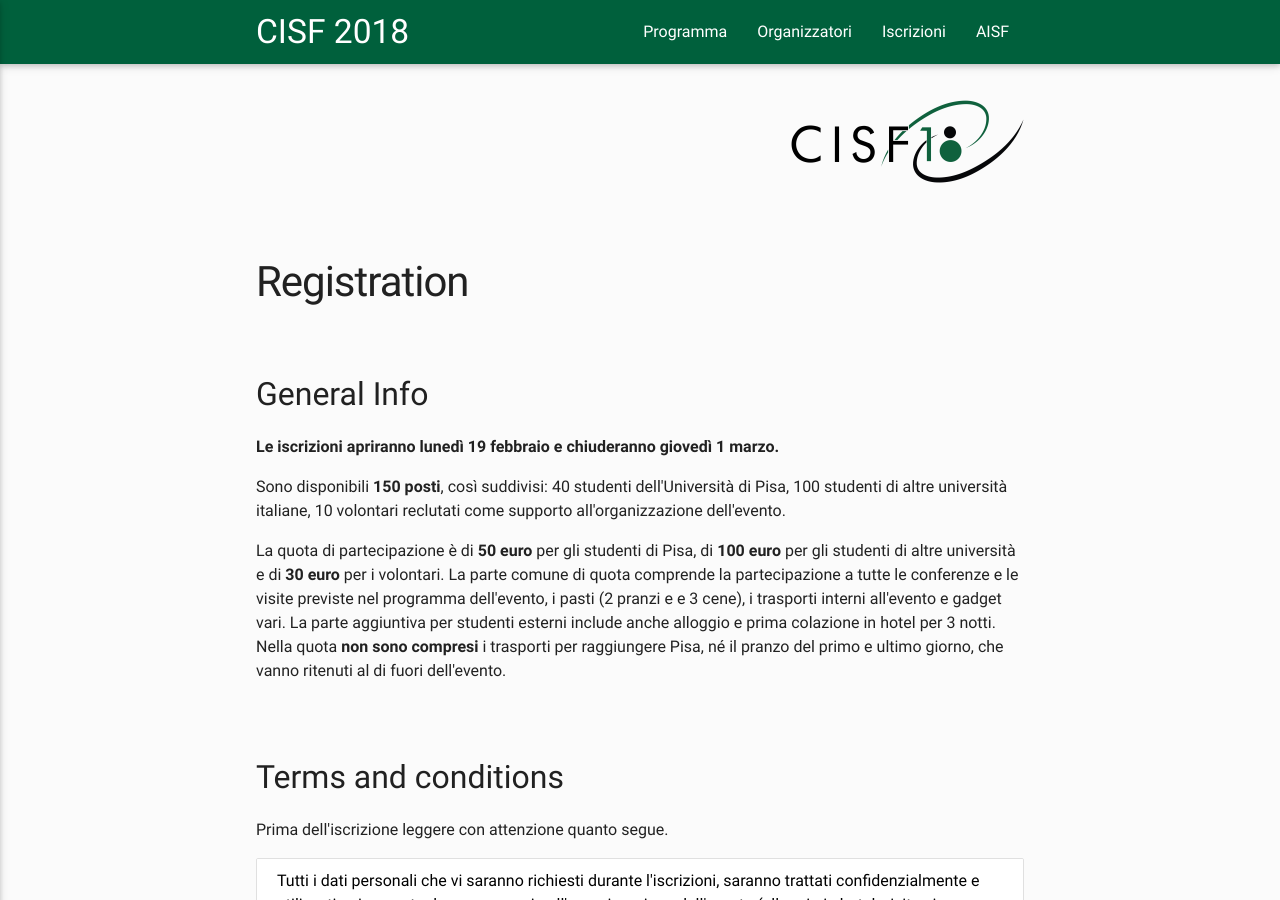
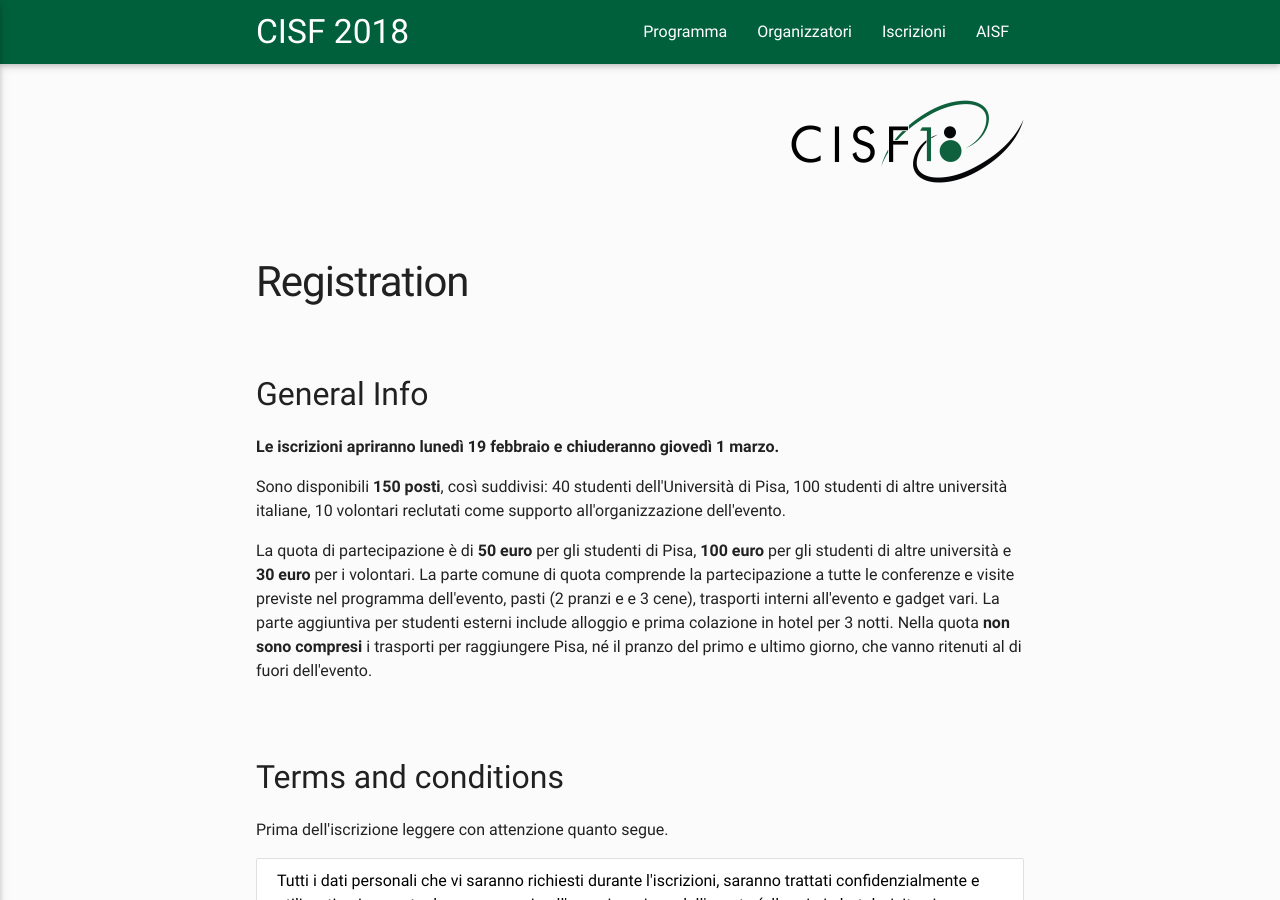
Before and after one commit to AndreaGurgone/AndreaGurgone.github.io, a Jekyll site: the page built from registration.html, in a window 1280 px wide and 900 px high. Built offline with Jekyll 4.4.1, drawn with Linux system fonts in a browser that asks for light colours; nearby versions of some CDN libraries.

Commit message:
Update registration.yml

```diff
--- a/_data/registration.yml
+++ b/_data/registration.yml
@@ -2,9 +2,9 @@
 </p><p>
 Sono disponibili <b>150 posti</b>, così suddivisi: 40 studenti dell'Università di Pisa, 100 studenti di altre università italiane, 10 volontari reclutati come supporto all'organizzazione dell'evento.
 </p><p>
-La quota di partecipazione è di <b>50 euro</b> per gli studenti di Pisa, di <b>100 euro</b> per gli studenti di altre università e di <b>30 euro</b> per i volontari.
-La parte comune di quota comprende la partecipazione a tutte le conferenze e le visite previste nel programma dell'evento, i pasti (2 pranzi e e 3 cene), i trasporti interni all'evento e gadget vari.
-La parte aggiuntiva per studenti esterni include anche alloggio e prima colazione in hotel per 3 notti.
+La quota di partecipazione è di <b>50 euro</b> per gli studenti di Pisa, <b>100 euro</b> per gli studenti di altre università e <b>30 euro</b> per i volontari.
+La parte comune di quota comprende la partecipazione a tutte le conferenze e visite previste nel programma dell'evento, pasti (2 pranzi e e 3 cene), trasporti interni all'evento e gadget vari.
+La parte aggiuntiva per studenti esterni include alloggio e prima colazione in hotel per 3 notti.
 Nella quota <b>non sono compresi</b> i trasporti per raggiungere Pisa, né il pranzo del primo e ultimo giorno, che vanno ritenuti al di fuori dell'evento."
 posters?: false
 
```
